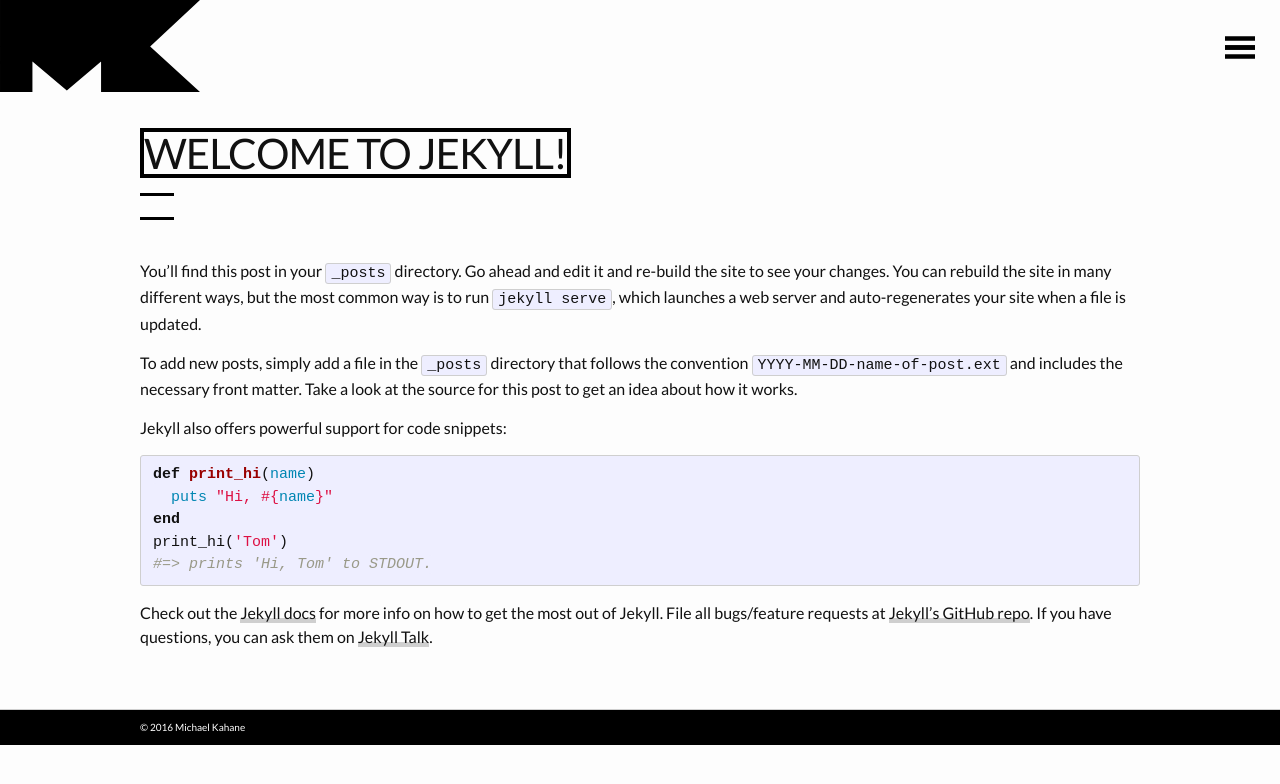
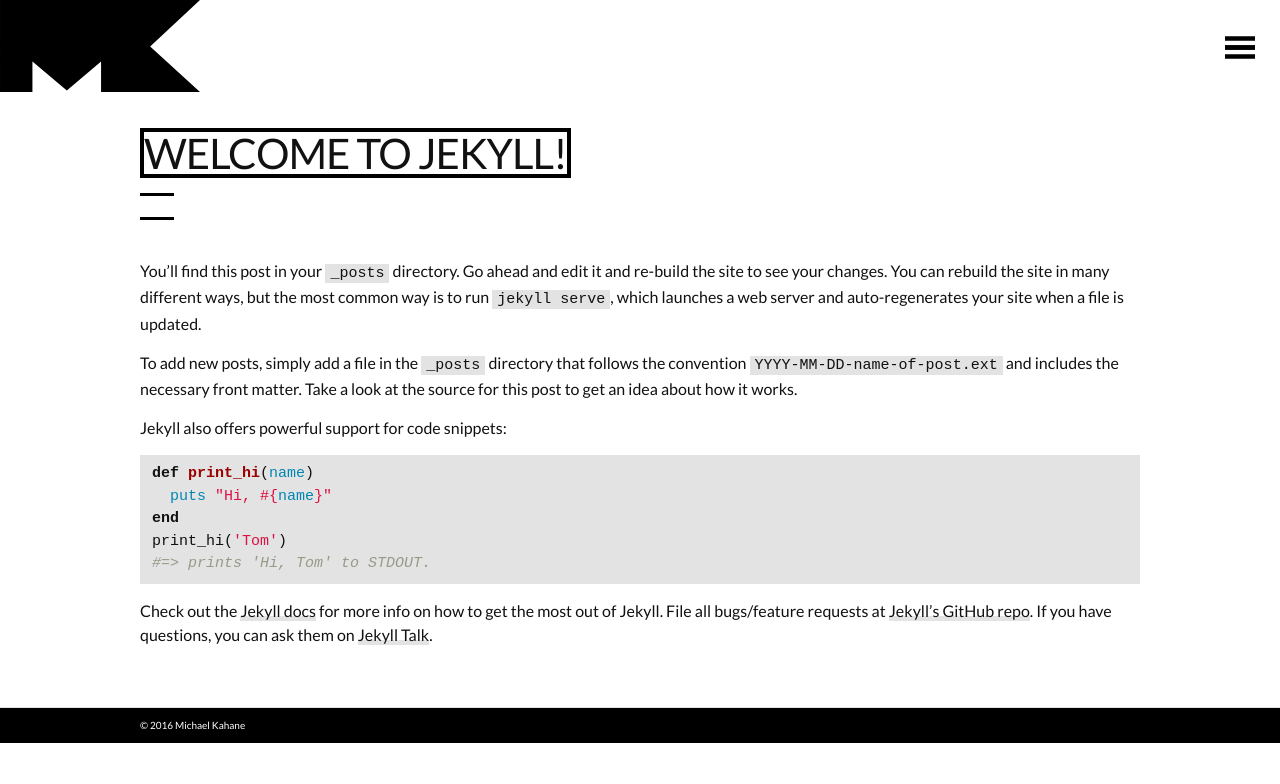
Before and after one commit to LordOfCorners/lordofcorners.github.io, a Jekyll site: the page built from _posts/2016-05-29-game-central-2.markdown, in a window 1280 px wide. Shown: the top 784 px of the page. Built offline with Jekyll 4.4.1, drawn with Linux system fonts in a browser that asks for light colours.

Commit message:
organized colors

```diff
--- a/_sass/_base.scss
+++ b/_sass/_base.scss
@@ -15,8 +15,8 @@
  */
 body {
     font: $base-font-weight #{$base-font-size}/#{$base-line-height} $base-font-family;
-    color: $text-color;
-    background-color: $background-color;
+    color: get-color( "text-color" );;
+    background-color: get-color( "background-color" );
     -webkit-text-size-adjust: 100%;
     -webkit-font-feature-settings: "kern" 1;
     -moz-font-feature-settings: "kern" 1;
@@ -96,18 +96,18 @@
  * Links
  */
 a {
-    border-bottom: .0625em solid $grey-color-light;
-    box-shadow: 0 -.25em 0 $grey-color-light inset;
-    color: $text-color;
+    border-bottom: .0625em solid get-color( "grey-color-light" );
+    box-shadow: 0 -.25em 0 get-color( "grey-color-light" ) inset;
+    color: get-color( "text-color" );
     text-decoration: none;
 
     &:visited {
-        color: $text-color;
+        color: get-color( "text-color" );
     }
 
     &:hover {
-        background-color: $grey-color-light;
-        color: $text-color;
+        background-color: get-color( "grey-color-light" );
+        color: get-color( "text-color" );
     }
 }
 
@@ -117,8 +117,8 @@
  * Blockquotes
  */
 blockquote {
-    color: $grey-color;
-    border-left: 4px solid $grey-color-light;
+    color: get-color( "grey-color" );;
+    border-left: 4px solid get-color( "grey-color-light" );
     padding-left: $spacing-unit / 2;
     font-size: 18px;
     letter-spacing: -1px;
@@ -137,9 +137,7 @@
 pre,
 code {
     font-size: 15px;
-    border: 1px solid $grey-color-light;
-    border-radius: 3px;
-    background-color: #eef;
+    background-color: get-color( "grey-color-light" );
 }
 
 code {
@@ -207,7 +205,7 @@
         vertical-align: middle;
 
         path {
-            fill: $grey-color;
+            fill: get-color( "grey-color" );
         }
     }
 }
--- a/_sass/_colors.scss
+++ b/_sass/_colors.scss
@@ -4,7 +4,11 @@
 
 $colors: (
 	"site-color" :  #000,
-	"background-color" :  #fff
+	"background-color" :  #fff,
+	"grey-color" :       #828282,
+	"grey-color-light" : #e3e3e3,
+	"grey-color-dark" : #333,
+	"text-color" : 	#111
 );
 
 @function get-color( $color ) {
--- a/_sass/_layout.scss
+++ b/_sass/_layout.scss
@@ -182,7 +182,7 @@
  */
 .site-footer {
 	background-color: get-color( "site-color" );
-	border-top: 1px solid $grey-color-light;
+	border-top: 1px solid get-color( "grey-color-light" );
 	font-size: rem(10px);
 	color: get-color( "background-color" );
 	padding: 10px 0;
--- a/css/main.scss
+++ b/css/main.scss
@@ -14,13 +14,6 @@
 
 $spacing-unit:     30px;
 
-$text-color:       #111;
-$background-color: #fdfdfd;
-$brand-color:      #2a7ae2;
-
-$grey-color:       #828282;
-$grey-color-light: lighten($grey-color, 30%);
-$grey-color-dark:  darken($grey-color, 25%);
 
 // Width of the content area
 $content-width:    1060px;
@@ -48,8 +41,8 @@
 // Import partials from `sass_dir` (defaults to `_sass`)
 @import
 	"utilities",
+	"colors",
 	"base",
-	"colors",
 	"layout",
 	"syntax-highlighting",
 	"typography"
```
